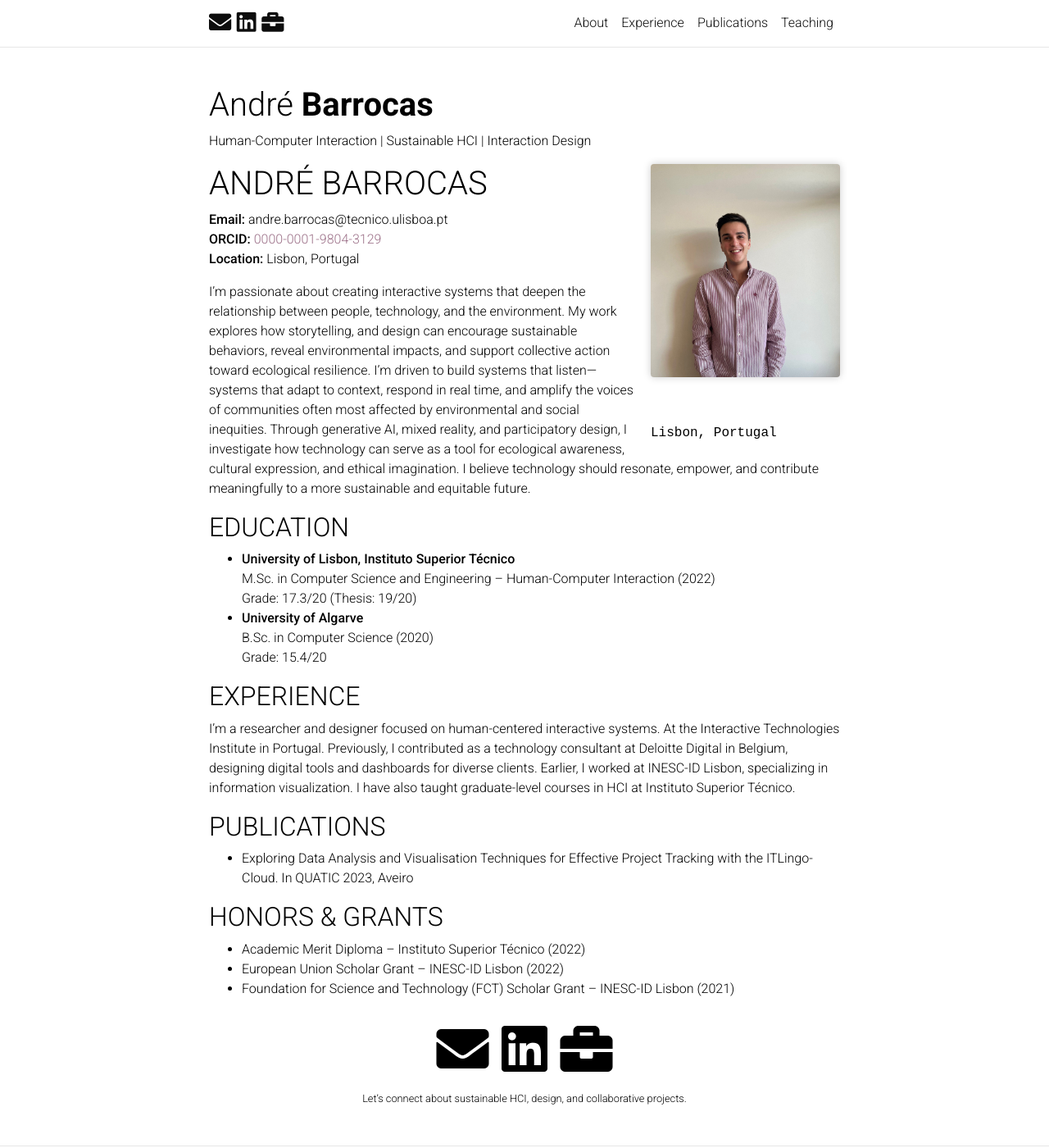
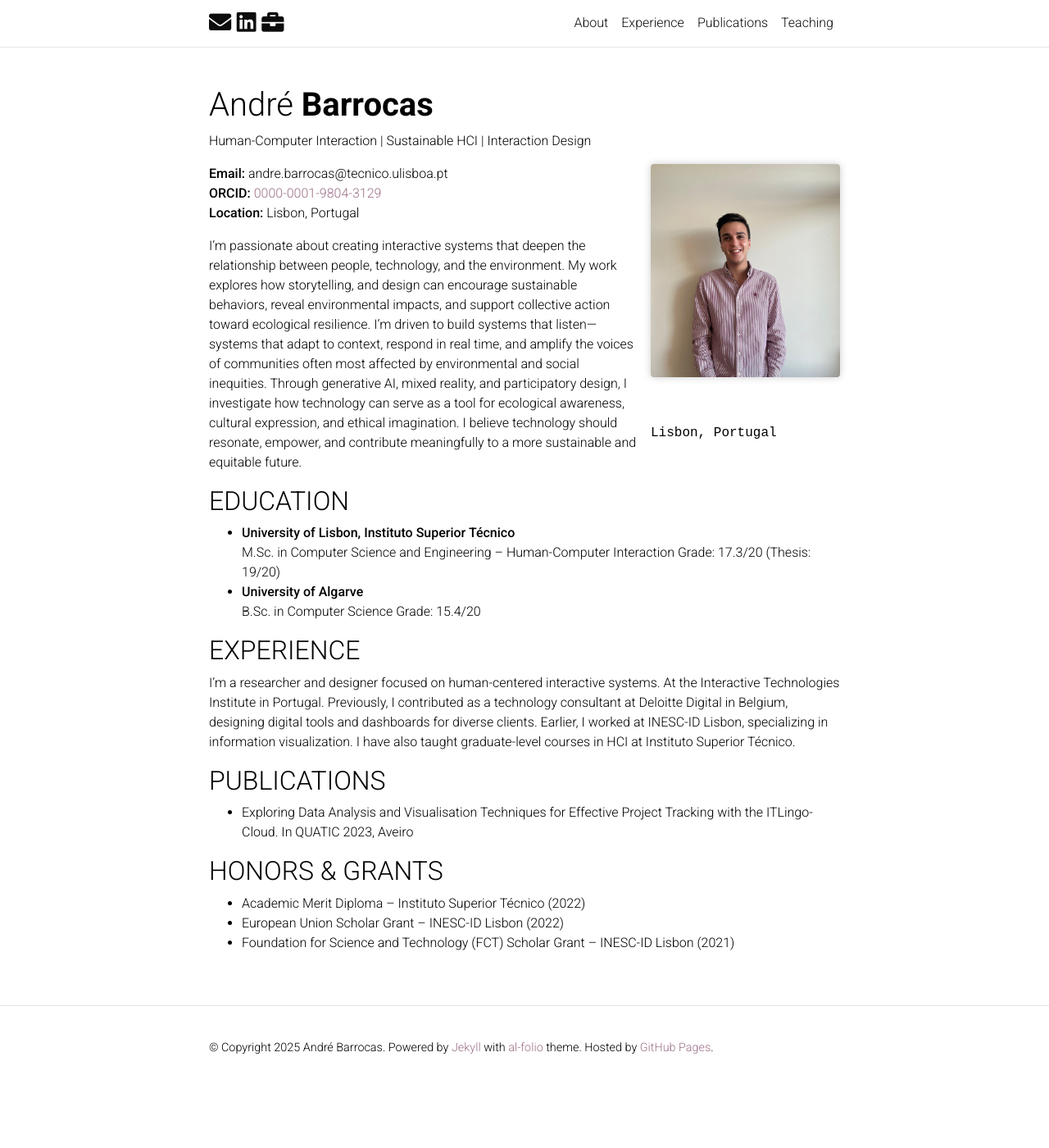
Before and after one commit to andrebarrocas/andrebarrocas.github.io, a Jekyll site: the page built from _pages/about.md, in a window 1280 px wide and 1400 px high. Shown: the whole window at 82% size. Built offline with Jekyll 4.4.1, drawn with Linux system fonts in a browser that asks for light colours; full-size pictures stand in for the smaller copies a plugin makes; comment, search, counter and statistics services are not loaded; a style sheet for code colours, icons or effects is not loaded.

Commit message:
Remove name highlighting and social icons

```diff
--- a/_config.yml
+++ b/_config.yml
@@ -2,7 +2,7 @@
 # Site settings
 # -----------------------------------------------------------------------------
 
-title: André Barrocas # the website title (if blank, full name will be used instead)
+title: Personal Website # the website title (if blank, full name will be used instead)
 first_name: André
 middle_name:
 last_name: Barrocas
@@ -71,7 +71,7 @@
 stackoverflow_id: #your stackoverflow id
 
 contact_note: >
-  Let’s connect about sustainable HCI, design, and collaborative projects.
+  Let's connect about sustainable HCI, design, and collaborative projects.
 
 google_analytics: G- # your google-analytics ID (format: UA-XXXXXXXXX)
 google_site_verification:  W9j # your google-site-verification ID (Google Search Console)
--- a/_pages/about.md
+++ b/_pages/about.md
@@ -11,29 +11,27 @@
 
 experience: true  # includes a list of experience items
 selected_papers: false # includes a list of papers marked as "selected={true}"
-social: true  # includes social icons at the bottom of the page
+social: false  # includes social icons at the bottom of the page
 ---
-
-# ANDRÉ BARROCAS
 
 **Email:** andre.barrocas@tecnico.ulisboa.pt
 **ORCID:** [0000-0001-9804-3129](https://orcid.org/0000-0001-9804-3129)
 **Location:** Lisbon, Portugal
 
-I’m passionate about creating interactive systems that deepen the relationship between people, technology, and the environment. My work explores how storytelling, and design can encourage sustainable behaviors, reveal environmental impacts, and support collective action toward ecological resilience. I’m driven to build systems that listen—systems that adapt to context, respond in real time, and amplify the voices of communities often most affected by environmental and social inequities. Through generative AI, mixed reality, and participatory design, I investigate how technology can serve as a tool for ecological awareness, cultural expression, and ethical imagination. I believe technology should resonate, empower, and contribute meaningfully to a more sustainable and equitable future.
+I'm passionate about creating interactive systems that deepen the relationship between people, technology, and the environment. My work explores how storytelling, and design can encourage sustainable behaviors, reveal environmental impacts, and support collective action toward ecological resilience. I'm driven to build systems that listen—systems that adapt to context, respond in real time, and amplify the voices of communities often most affected by environmental and social inequities. Through generative AI, mixed reality, and participatory design, I investigate how technology can serve as a tool for ecological awareness, cultural expression, and ethical imagination. I believe technology should resonate, empower, and contribute meaningfully to a more sustainable and equitable future.
 
 ## EDUCATION
 
 - **University of Lisbon, Instituto Superior Técnico**
-  M.Sc. in Computer Science and Engineering – Human-Computer Interaction (2022)
+  M.Sc. in Computer Science and Engineering – Human-Computer Interaction
   Grade: 17.3/20 (Thesis: 19/20)
 - **University of Algarve**
-  B.Sc. in Computer Science (2020)
+  B.Sc. in Computer Science
   Grade: 15.4/20
 
 ## EXPERIENCE
 
-I’m a researcher and designer focused on human-centered interactive systems. At the Interactive Technologies Institute in Portugal. Previously, I contributed as a technology consultant at Deloitte Digital in Belgium, designing digital tools and dashboards for diverse clients. Earlier, I worked at INESC-ID Lisbon, specializing in information visualization. I have also taught graduate-level courses in HCI at Instituto Superior Técnico.
+I'm a researcher and designer focused on human-centered interactive systems. At the Interactive Technologies Institute in Portugal. Previously, I contributed as a technology consultant at Deloitte Digital in Belgium, designing digital tools and dashboards for diverse clients. Earlier, I worked at INESC-ID Lisbon, specializing in information visualization. I have also taught graduate-level courses in HCI at Instituto Superior Técnico.
 
 ## PUBLICATIONS
 - Exploring Data Analysis and Visualisation Techniques for Effective Project Tracking with the ITLingo-Cloud. In QUATIC 2023, Aveiro
```
